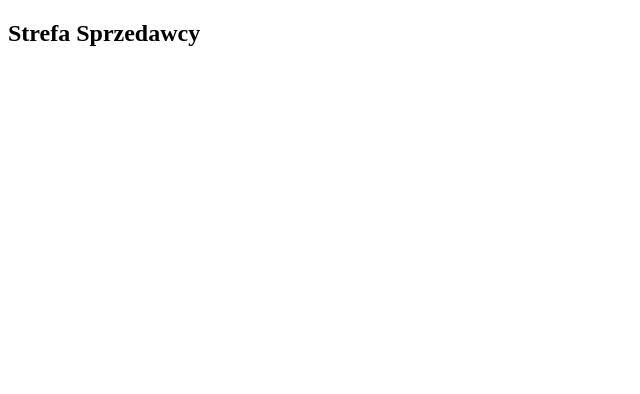
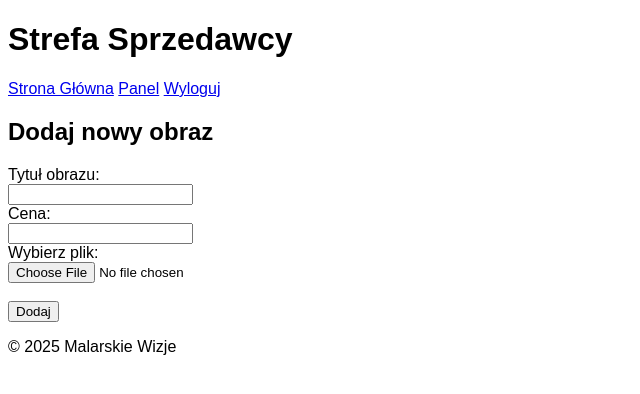
Before and after one commit to MarzycielKasia/MalarskieWizje, a plain HTML site: page seller.html in a window 1280 px wide. Shown: the whole page, without its empty margins (0-640 px from the left). Drawn offline with Linux system fonts and the light colour scheme.

Commit message:
Update seller.html

```diff
--- a/seller.html
+++ b/seller.html
@@ -1 +1,41 @@
-<!DOCTYPE html><html><body><h2>Strefa Sprzedawcy</h2></body></html>
+<!DOCTYPE html>
+<html lang="pl">
+<head>
+  <meta charset="UTF-8" />
+  <meta name="viewport" content="width=device-width, initial-scale=1.0" />
+  <title>Strefa Sprzedawcy</title>
+  <link rel="stylesheet" href="style.css" />
+</head>
+<body>
+  <header>
+    <h1>Strefa Sprzedawcy</h1>
+    <nav>
+      <a href="index.html">Strona Główna</a>
+      <a href="dashboard.html">Panel</a>
+      <a href="login.html">Wyloguj</a>
+    </nav>
+  </header>
+
+  <main>
+    <section>
+      <h2>Dodaj nowy obraz</h2>
+      <form>
+        <label for="title">Tytuł obrazu:</label><br />
+        <input type="text" id="title" name="title" /><br />
+
+        <label for="price">Cena:</label><br />
+        <input type="number" id="price" name="price" /><br />
+
+        <label for="image">Wybierz plik:</label><br />
+        <input type="file" id="image" name="image" /><br /><br />
+
+        <button type="submit">Dodaj</button>
+      </form>
+    </section>
+  </main>
+
+  <footer>
+    <p>&copy; 2025 Malarskie Wizje</p>
+  </footer>
+</body>
+</html>
```
